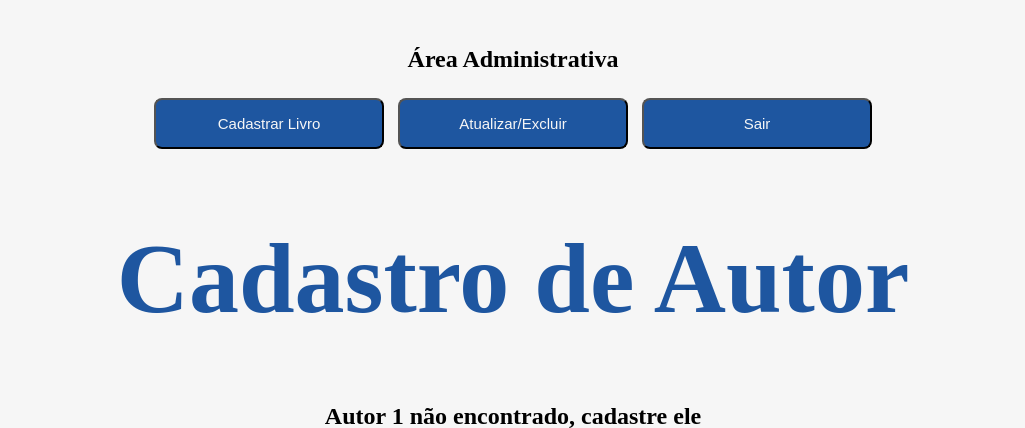
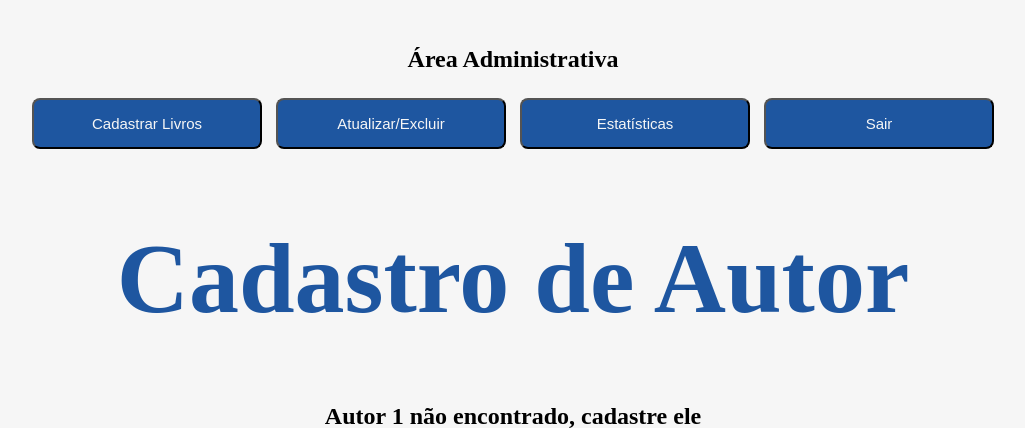
Before and after one commit to DanielOsterkamp/biblio, a PHP site: page /form_cadastrar_autor.php?autor=1 in a window 1280 px wide. Shown: the top 428 px of the page, without its empty margins (127-1152 px from the left). Run offline with PHP 8.4, Linux system fonts and the light colour scheme; the visitor is signed in with stand-in values (Sample User, id 1); data that the repository does not hold is empty.

Commit message:
changes ; )

```diff
--- a/Biblioteca-do-raederv2-main/Inicio/cadastro.php
+++ b/Biblioteca-do-raederv2-main/Inicio/cadastro.php
@@ -35,7 +35,7 @@ if (!$stmt->execute()) {
 
      <div style="display: block; text-align: center; padding-top: 100px;" >
 
-        <h1 style="margin: 150px;" > Cadastro Concluido </h1>
+        <h1 style="margin: 150px;" > Cadastro Concluído </h1>
 
         <a href="index.html">
         <p>Clique aqui para voltar à página inicial</p>
--- a/Biblioteca-do-raederv2-main/php/config.php
+++ b/Biblioteca-do-raederv2-main/php/config.php
@@ -1,7 +1,7 @@
 <?php
 
  $dbHost = 'Localhost';
- $dbPassword = '';
+ $dbPassword = '24012004Lu!';
  $dbUsername = 'root';
 $dbName = 'biblioteca';
 
--- a/Biblioteca-do-raederv2-main/php/form_cadastrar_autor.php
+++ b/Biblioteca-do-raederv2-main/php/form_cadastrar_autor.php
@@ -36,9 +36,10 @@ require_once("../php/verificar_sessao.php");
       <img src="" alt="">
       <h2>Área Administrativa</h2>
       <nav class="nav">
-        <a href="../php/form_cadastrar_livro.php"><button>Cadastrar Livro</button></a>
-        <a href="../php/listar.php"><button>Atualizar/Excluir</button></a>
-        <a href="../php/sair.php"><button>Sair</button></a>
+      <a href="../php/form_cadastrar_livro.php"><button>Cadastrar Livros</button></a>
+      <a href="../php/listar.php"><button>Atualizar/Excluir</button></a>
+      <a href="../php/Estatisticas.php"><button>Estatísticas</button></a>
+      <a href="../php/sair.php" class="btn small ghost"><button>Sair</button></a>
       </nav>
   </header>
 
--- a/Biblioteca-do-raederv2-main/php/listar.php
+++ b/Biblioteca-do-raederv2-main/php/listar.php
@@ -23,9 +23,9 @@ $resultado = mysqli_query($conexao, "SELECT * FROM livro");
       <h2>Área Administrativa</h2>
       <nav class="nav">
         <a href="../php/form_cadastrar_livro.php"><button>Cadastrar Livro</button></a>
-        <a href="../php/listar.php"><button>Atualizar/Excluir</button></a>
-        <a href="../php/sair.php"><button>Sair</button></a>
         <a href="../php/form_cadastrar_autor.php"><button>Cadastrar Autor(a)</button></a>
+        <a href="../php/Estatisticas.php"><button>Estatísticas</button></a>
+        <a href="../php/sair.php" class="btn small ghost"><button>Sair</button></a>
       </nav>
   </header>
 
--- a/Biblioteca-do-raederv2-main/php/principal.php
+++ b/Biblioteca-do-raederv2-main/php/principal.php
@@ -36,11 +36,11 @@ require_once '../php/verificar_sessao.php';
   </main>
 
   <nav class="nav">
-      <a href="../php/form_cadastrar_livro.php"><button>Cadastrar</button></a>
+      <a href="../php/form_cadastrar_livro.php"><button>Cadastrar Livros</button></a>
+      <a href="../php/form_cadastrar_autor.php"><button>Cadastrar Autor(a)</button></a>
       <a href="../php/listar.php"><button>Atualizar/Excluir</button></a>
       <a href="../php/Estatisticas.php"><button>Estatísticas</button></a>
       <a href="../php/sair.php" class="btn small ghost"><button>Sair</button></a>
-      <a href="../php/form_cadastrar_autor.php"><button>Cadastrar Autor(a)</button></a>
 
     </nav>
 
```
Also changed, not shown: Biblioteca-do-raederv2-main/php/Estatisticas.php (+3 -4 lines), Biblioteca-do-raederv2-main/php/form_cadastrar_livro.php (+4 -4 lines).
